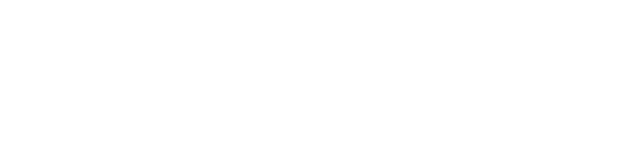
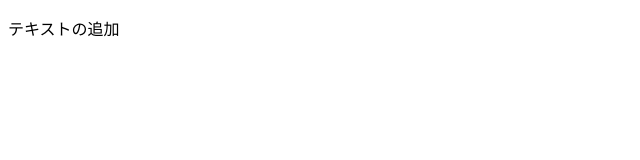
Before and after one commit to nishiro1228/test2, a plain HTML site: page index.html in a window 1280 px wide. Shown: the whole page, without its empty margins (0-640 px from the left). Drawn offline with Linux system fonts and the light colour scheme.

Commit message:
2回目のプッシュ（テキストの追加）

```diff
--- a/index.html
+++ b/index.html
@@ -6,6 +6,6 @@
   <title>Document</title>
 </head>
 <body>
-
+  <p>テキストの追加</p>
 </body>
 </html>
```
